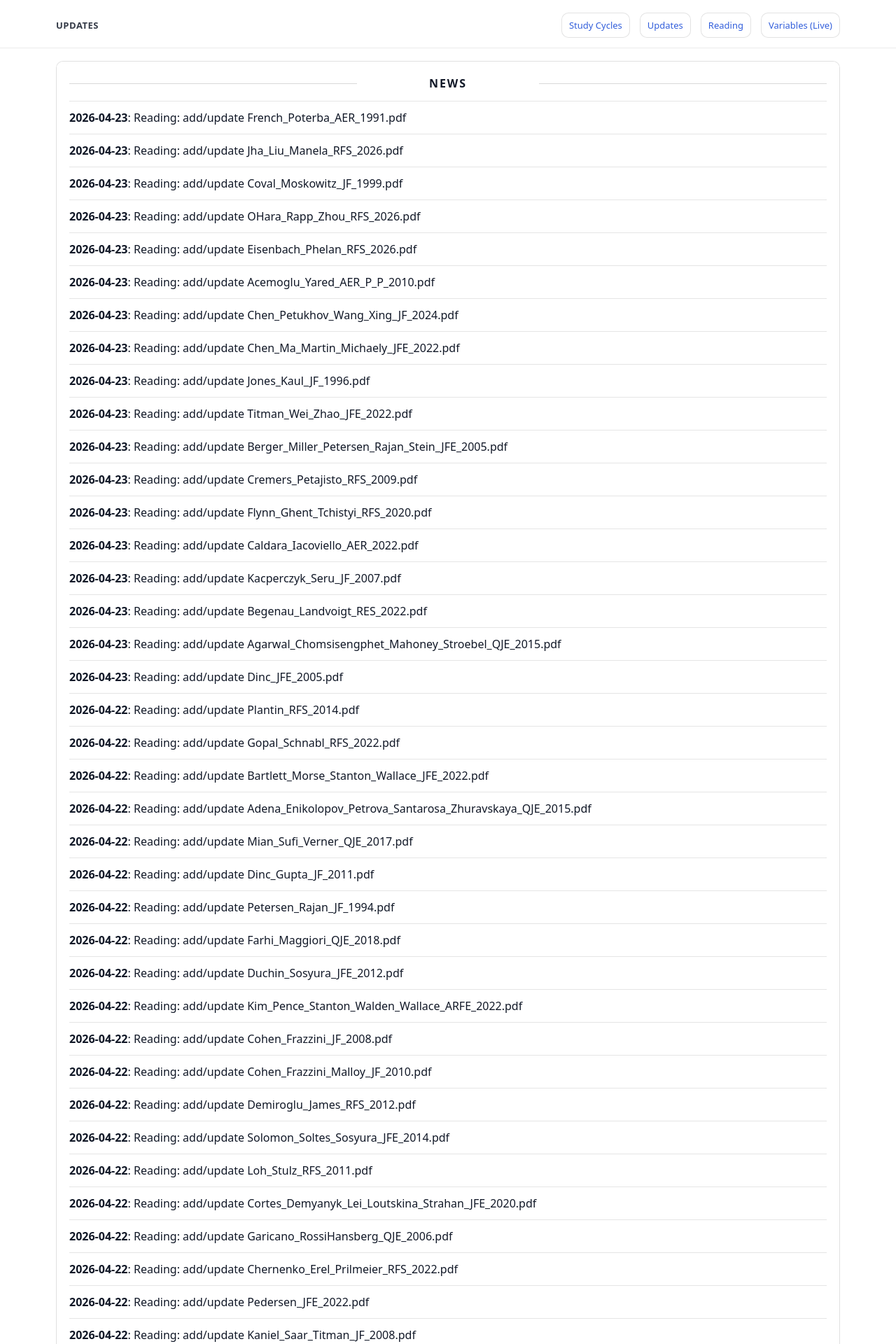
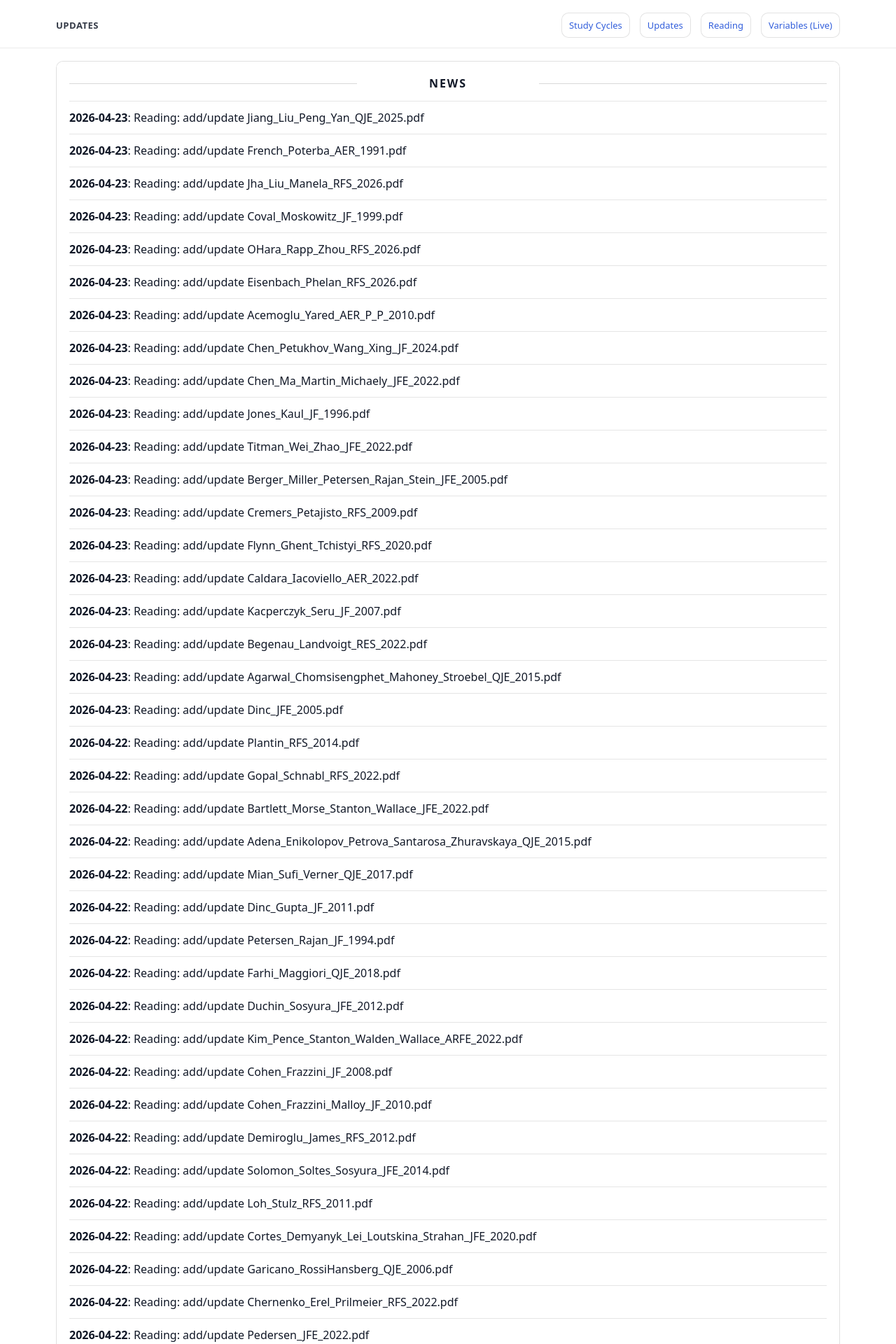
Before and after one commit to yaxinzn/study-archive, a Jekyll site: the page built from updates/index.md, in a window 1280 px wide. Shown: the top 1920 px of the page at 70% size. Built offline with Jekyll 4.4.1, drawn with Linux system fonts in a browser that asks for light colours; some of the changed text lies outside the part shown.

Commit message:
chore: update NEWS feed

```diff
--- a/_data/news.yml
+++ b/_data/news.yml
@@ -1,4 +1,7 @@
 # Auto-generated update history (sorted newest -> oldest). Do not edit manually.
+- ts: "1776945603"
+  date: "2026-04-23"
+  title: "Reading: add/update Jiang_Liu_Peng_Yan_QJE_2025.pdf"
 - ts: "1776945406"
   date: "2026-04-23"
   title: "Reading: add/update French_Poterba_AER_1991.pdf"
```
